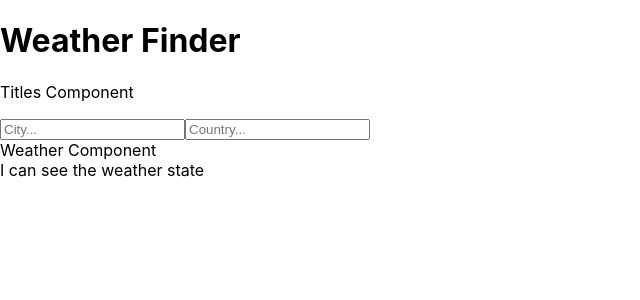
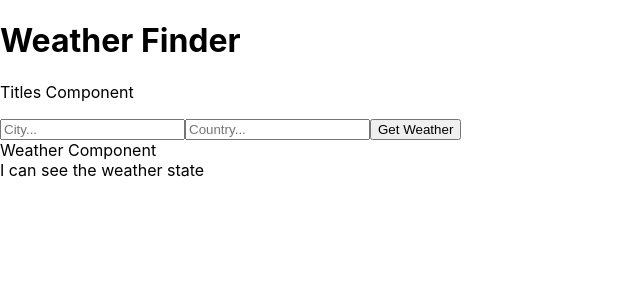
Before and after one commit to sanjaraja/WeatherApp, a React (Create React App) app: page / in a window 1280 px wide. Shown: the top 300 px of the page, without its empty margins (0-640 px from the left). Built offline with nearby package versions, Linux system fonts and the light colour scheme.

Commit message:
Successfully logging weather data

```diff
--- a/src/App.js
+++ b/src/App.js
@@ -5,23 +5,32 @@ import Weather from './components/Weather.js';
 
 const api_key = "5782c3e70a6ecaf55d21dcede5364622";
 const city = "San Jose"
-const url = "https://api.openweathermap.org/data/2.5/weather?q=" + city + "&appid=5782c3e70a6ecaf55d21dcede5364622"
+//const url = "https://api.openweathermap.org/data/2.5/weather?q=" + city + "&appid=5782c3e70a6ecaf55d21dcede5364622"
+const url = "https://api.openweathermap.org/data/2.5/weather?q=Sunnyvale,%20us&appid=5782c3e70a6ecaf55d21dcede5364622&units=imperial"
 
 class App extends React.Component{
-  getWeather = async(city) => {
-    const api_call = await fetch();
+  //This method will be responsible for ensuring that weather api data is fetched.
+  getWeather = async(e) => {
+    e.preventDefault(); //Preventing default behavior which means page will refresh and log data
+    //const api_call = await fetch(`https://api.openweathermap.org/data/2.5/weather?q=Sunnyvale, us&appid=${api_key}&units=imperial`);
+    const api_call = await fetch(`https://api.openweathermap.org/data/2.5/weather?q=San Jose, us&appid=5782c3e70a6ecaf55d21dcede5364622&units=imperial`)
+    const data = await api_call.json();
+    console.log("I sense something is happening");
+    console.log(data);
   }
   constructor(props){
     super(props);
+    //This state will contain information pertinent towards the app
     this.state = {
       weather: "I can see the weather state"
     }
   }
+  //Rendering the main app information:
   render(){
     return(
       <div>
         <Titles />
-        <Form />
+        <Form weather_call = {this.getWeather}/>
         <Weather />
         {this.state.weather}
       </div>
--- a/src/components/Form.js
+++ b/src/components/Form.js
@@ -3,9 +3,10 @@ import React from "react"
 class Form extends React.Component{
     render(){
         return (
-            <form>
+            <form onSubmit={this.props.weather_call}>
                 <input type="text" name="city" placeholder="City..."/>
                 <input type="text" name="city" placeholder="Country..." />
+                <button>Get Weather</button>
             </form>
         );
     }
```
